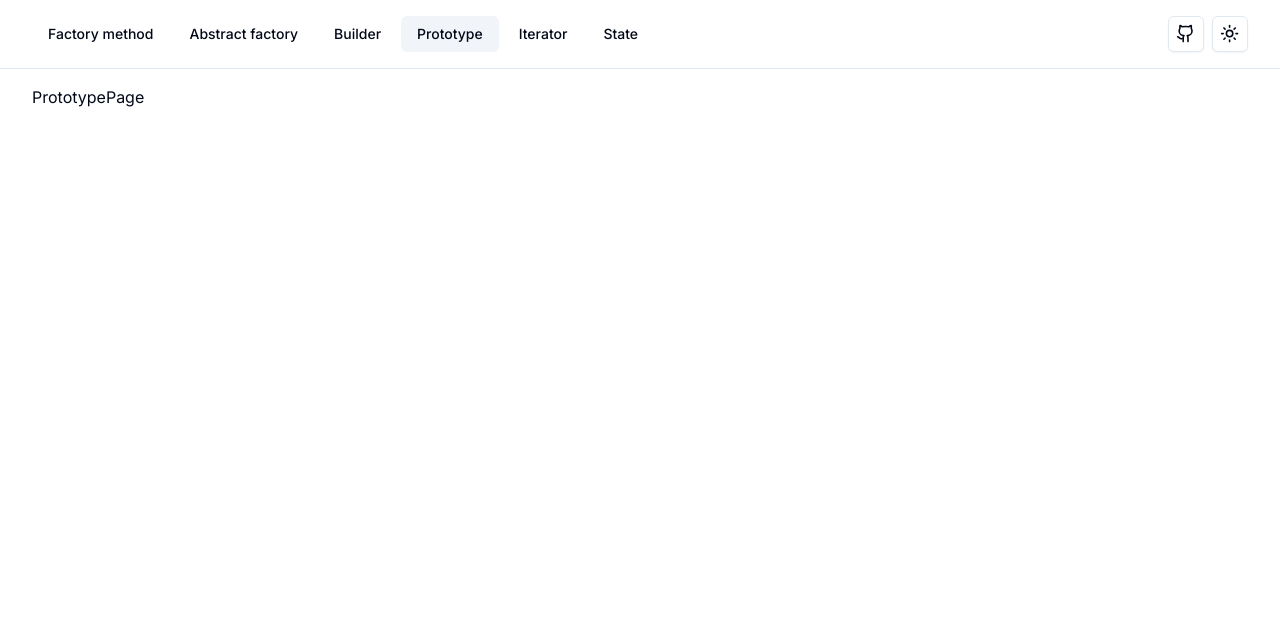
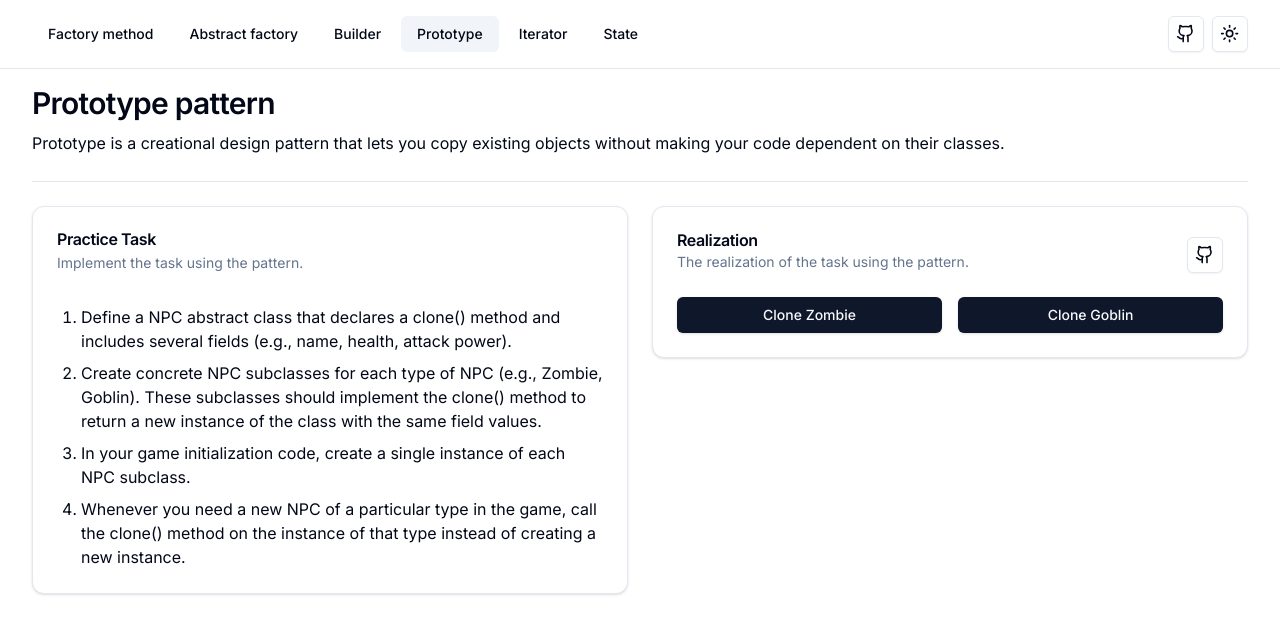
Before and after one commit to oleksandr-kondratiev/design-patters, a Next.js app: page /prototype in a window 1280 px wide. Shown: the top 634 px of the page. Built offline with nearby package versions, Linux system fonts and the light colour scheme.

Commit message:
Feature: Prototype

```diff
--- a/src/app/layout.tsx
+++ b/src/app/layout.tsx
@@ -22,7 +22,7 @@ const fontSans = FontSans({
 });
 
 export const metadata: Metadata = {
-  title: "Typescript - Design Patterns",
+  title: "Kondratiev Oleksandr - Design Patterns",
   description:
     "This application provides examples of various design patterns implemented in TypeScript.",
 };
--- a/src/app/prototype/page.tsx
+++ b/src/app/prototype/page.tsx
@@ -1,5 +1,24 @@
+// patterns
+import { Prototype } from "@/patterns/prototype/prototype";
+
+// components
+import { PatternWrapper } from "@/components/pattern-wrapper/pattern-wrapper";
+
 const PrototypePage = () => {
-  return <div>PrototypePage</div>;
+  return (
+    <PatternWrapper
+      title="Prototype pattern"
+      subtitle="Prototype is a creational design pattern that lets you copy existing objects without making your code dependent on their classes."
+      task={[
+        "Define a NPC abstract class that declares a clone() method and includes several fields (e.g., name, health, attack power).",
+        "Create concrete NPC subclasses for each type of NPC (e.g., Zombie, Goblin). These subclasses should implement the clone() method to return a new instance of the class with the same field values.",
+        "In your game initialization code, create a single instance of each NPC subclass.",
+        "Whenever you need a new NPC of a particular type in the game, call the clone() method on the instance of that type instead of creating a new instance.",
+      ]}
+      realization={<Prototype />}
+      link="https://github.com/oleksandr-kondratiev/design-patters"
+    />
+  );
 };
 
 export default PrototypePage;
--- a/src/patterns/abstract-factory/abstract-factory.tsx
+++ b/src/patterns/abstract-factory/abstract-factory.tsx
@@ -33,7 +33,7 @@ abstract class UIElement {
 
 class WindowsButton extends UIElement {
   render() {
-    toast("Render Windows button", {
+    toast.success("Render Windows button", {
       description: `Rendered at ${formattedDate}`,
     });
   }
@@ -41,7 +41,7 @@ class WindowsButton extends UIElement {
 
 class WindowsCheckbox extends UIElement {
   render() {
-    toast("Render Windows checkbox", {
+    toast.success("Render Windows checkbox", {
       description: `Rendered at ${formattedDate}`,
     });
   }
@@ -49,7 +49,7 @@ class WindowsCheckbox extends UIElement {
 
 class WindowsTextbox extends UIElement {
   render() {
-    toast("Render Windows textbox", {
+    toast.success("Render Windows textbox", {
       description: `Rendered at ${formattedDate}`,
     });
   }
@@ -57,7 +57,7 @@ class WindowsTextbox extends UIElement {
 
 class LinuxButton extends UIElement {
   render() {
-    toast("Render Linux button", {
+    toast.success("Render Linux button", {
       description: `Rendered at ${formattedDate}`,
     });
   }
@@ -65,7 +65,7 @@ class LinuxButton extends UIElement {
 
 class LinuxCheckbox extends UIElement {
   render() {
-    toast("Render Linux checkbox", {
+    toast.success("Render Linux checkbox", {
       description: `Rendered at ${formattedDate}`,
     });
   }
@@ -73,7 +73,7 @@ class LinuxCheckbox extends UIElement {
 
 class LinuxTextbox extends UIElement {
   render() {
-    toast("Render Linux textbox", {
+    toast.success("Render Linux textbox", {
       description: `Rendered at ${formattedDate}`,
     });
   }
@@ -81,7 +81,7 @@ class LinuxTextbox extends UIElement {
 
 class MacosButton extends UIElement {
   render() {
-    toast("Render Macos button", {
+    toast.success("Render Macos button", {
       description: `Rendered at ${formattedDate}`,
     });
   }
@@ -89,7 +89,7 @@ class MacosButton extends UIElement {
 
 class MacosCheckbox extends UIElement {
   render() {
-    toast("Render Macos checkbox", {
+    toast.success("Render Macos checkbox", {
       description: `Rendered at ${formattedDate}`,
     });
   }
@@ -97,7 +97,7 @@ class MacosCheckbox extends UIElement {
 
 class MacosTextbox extends UIElement {
   render() {
-    toast("Render Macos textbox", {
+    toast.success("Render Macos textbox", {
       description: `Rendered at ${formattedDate}`,
     });
   }
--- a/src/patterns/factory-method/factory-method.tsx
+++ b/src/patterns/factory-method/factory-method.tsx
@@ -24,19 +24,19 @@ abstract class Shape {
 
 class Circle extends Shape {
   public draw() {
-    toast("Drawing a Circle");
+    toast.success("Drawing a Circle");
   }
 }
 
 class Square extends Shape {
   public draw() {
-    toast("Drawing a Square");
+    toast.success("Drawing a Square");
   }
 }
 
 class Rectangle extends Shape {
   public draw() {
-    toast("Drawing a Rectangle");
+    toast.success("Drawing a Rectangle");
   }
 }
 
--- a/src/patterns/iterator/iterator.tsx
+++ b/src/patterns/iterator/iterator.tsx
@@ -58,16 +58,8 @@ class Iterator<T> {
     return this.index < this.collection.length;
   }
 
-  hasPrevious() {
-    return this.index > 0;
-  }
-
   next() {
     return this.collection[this.index++];
-  }
-
-  previous() {
-    return this.collection[this.index--];
   }
 }
 
@@ -84,7 +76,7 @@ class BookIterator {
     while (this.iterator.hasNext()) {
       const book = this.iterator.next();
 
-      toast(`${book.title} (Author: ${book.author})`, {
+      toast.info(`${book.title} (Author: ${book.author})`, {
         description: `Sales: ${formatNumberForUi(book.sales, 1)}`,
       });
     }
--- /dev/null
+++ b/src/patterns/prototype/prototype.tsx
@@ -0,0 +1,55 @@
+"use client";
+
+import React from "react";
+import { toast } from "sonner";
+
+// components
+import { Button } from '@/components/ui/button'
+
+abstract class NPC {
+  abstract clone(): NPC
+  abstract name: string
+  abstract health: number
+  abstract attackPower: number
+}
+
+class Zombie extends NPC {
+  name = 'Zombie'
+  health = 100
+  attackPower = 10
+
+  clone() {
+    return new Zombie()
+  }
+}
+
+class Goblin extends NPC {
+  name = 'Goblin'
+  health = 50
+  attackPower = 5
+
+  clone() {
+    return new Goblin()
+  }
+}
+
+export const Prototype = () => {
+  const onSubmit = (type: string) => () => {
+    const prototype = type === 'zombie' ? new Zombie() : new Goblin()
+    const clone = prototype.clone()
+
+    toast.warning(`${clone.name} has been cloned successfully!`, {
+      description: `Health: ${clone.health}, Attack Power: ${clone.attackPower}`
+    })
+  }
+  return (
+    <div className="w-full flex justify-between gap-4">
+      <Button className="w-full" onClick={onSubmit("zombie")}>
+        Clone Zombie
+      </Button>
+      <Button className="w-full" onClick={onSubmit("goblin")}>
+        Clone Goblin
+      </Button>
+    </div>
+  );
+}
```
